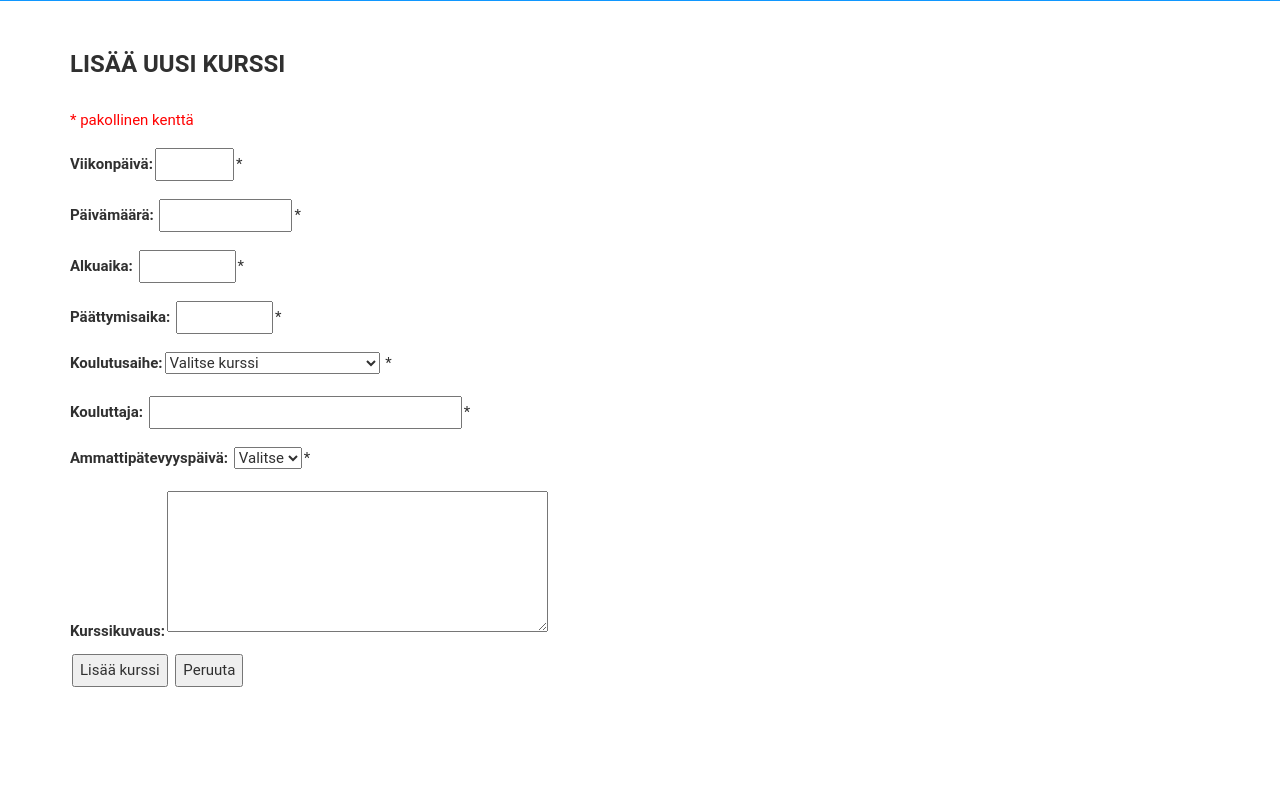
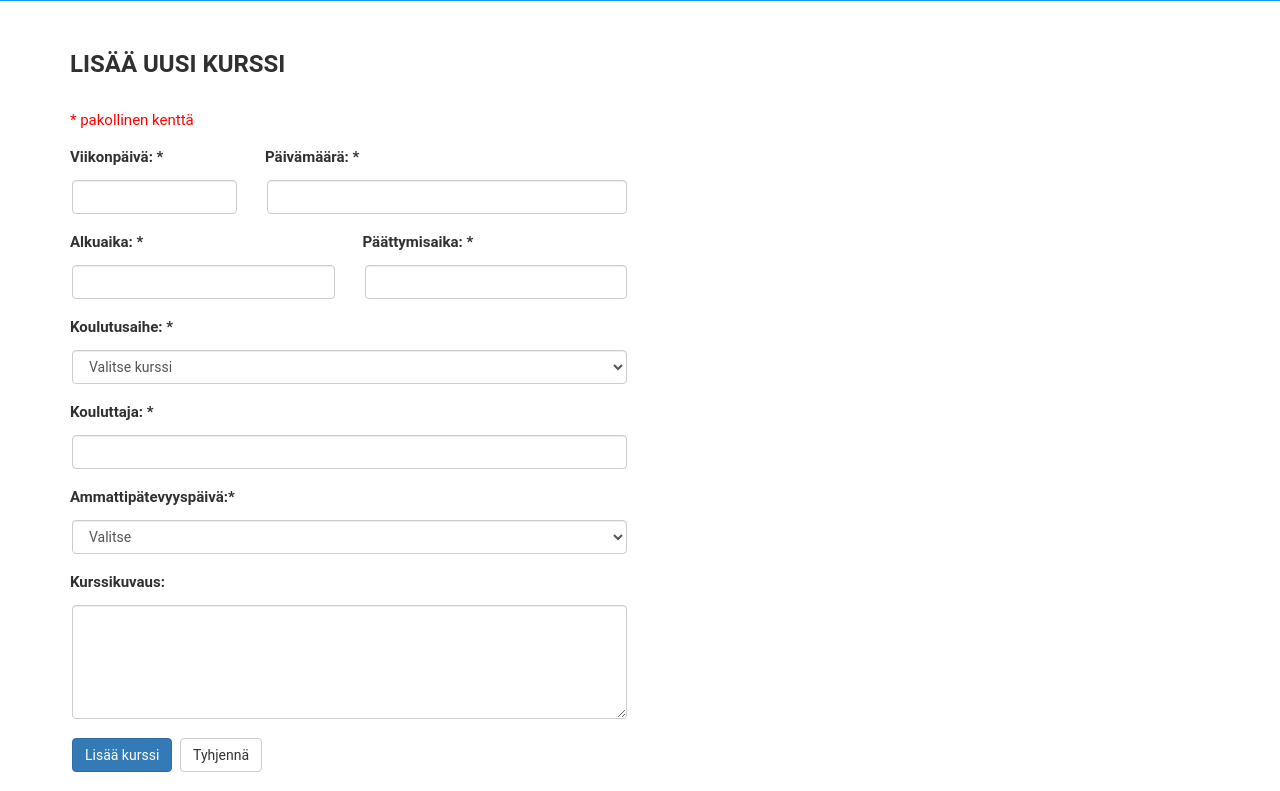
Before and after one commit to mtunkelo/Pateva, a PHP site: page /lisaaKurssi.php in a window 1280 px wide. Shown: the part 351-1142 px from the top of the page. Before the commit the page ends 1038 px from the top, so only its background shows below. Run offline with PHP 8.4, Linux system fonts and the light colour scheme; some libraries are stand-ins or nearby versions.

Commit message:
Fix to inputs
Now using proper Bootstrap inputs

```diff
--- a/etsiNayta.php
+++ b/etsiNayta.php
@@ -35,7 +35,8 @@ if (isset ( $_POST ["back"] )) {
           <b>Ajankohta:</b> <?php echo ($tulos->getWeekday()); ?> <?php echo date("d.m.Y", strtotime($tulos->getDate())); ?> klo <?php echo $tulos->getStart(); ?> - <?php echo $tulos->getEnd(); ?><br>
           <b>Kouluttaja:</b> <?php echo $tulos->getTrainer(); ?><br> <b>Ammattipätevyysmerkintä:</b> <?php echo $capList[$tulos->getCap()]; ?><br>
           <b>Kurssikuvaus:</b> <?php echo $tulos->getDescription(); ?>	<br>
-		  <input type="submit" name="back" value="Takaisin">
+      <button type="submit" name="back" class="btn">Takaisin</button>
+
 		  </form>
 </div>
 	</div>
--- a/lisaaKurssi.php
+++ b/lisaaKurssi.php
@@ -1,5 +1,5 @@
 <?php include("navi.php"); ?>
-<div id="about" class="container">
+<div class="container">
 
   <h2>Lisää uusi kurssi</h2>
   <p>
@@ -61,82 +61,104 @@
 
   ?>
 
+  <div class="row">
+    <div class="col-md-6">
+
 
       <form method="post"	action="<?php echo htmlspecialchars($_SERVER["PHP_SELF"]);?>">
+        <div class="row">
+          <div class="col-md-4">
             <div class="form-group">
-          <p>
-            <label> Viikonpäivä:</label><input type="text" name="weekday" size="4" value="<?php echo $kurssi->getWeekday(); ?>">*
+              <label for="weekday" class="control-label">Viikonpäivä: *</label>
+              <input type="text" class="form-control" name="weekday" value="<?php echo $kurssi->getWeekday(); ?>">
               <!-- Tehdään error näkyväksi vain, jos kentässä virheitä -->
               <?php if($weekdayErr != ""): ?>
                 <span class="error"><?php echo $weekdayErr;?></span><br>
               <?php endif; ?>
-          </p>
-          <p>
-            <label>Päivämäärä:</label> <input type="text" name="date" size="10" value="<?php echo $kurssi->getDate();?>">*
+            </div>
+          </div>
+          <div class="col-md-8">
+            <div class="form-group">
+              <label for="date" class="control-label">Päivämäärä: *</label>
+              <input type="text" class="form-control" name="date" value="<?php echo $kurssi->getDate();?>">
               <!-- Tehdään error näkyväksi vain, jos kentässä virheitä -->
               <?php if($dateErr!= ""): ?>
                 <span class="error"><?php echo $dateErr;?></span><br>
               <?php endif; ?>
-          </p>
-          <p>
-            <label>Alkuaika:</label> <input type="text" name="start" size="6" value="<?php echo $kurssi->getStart();?>">*
-            <!-- Tehdään error näkyväksi vain, jos kentässä virheitä -->
+            </div>
+          </div>
+        </div>
+        <div class="row">
+          <div class="col-md-6">
+            <div class="form-group">
+              <label for="start" class="control-label">Alkuaika: *</label>
+              <input type="text" class="form-control" name="start" value="<?php echo $kurssi->getStart();?>">
               <?php if($startErr!= ""): ?>
                 <span class="error"><?php echo $startErr;?></span><br>
-            <?php endif; ?>					</p>
-            <p>
-              <label>Päättymisaika:</label> <input type="text" name="end" size="6" value="<?php echo $kurssi->getEnd();?>">*
+              <?php endif; ?>
+            </div>
+          </div>
+          <div class="col-md-6">
+            <div class="form-group">
+              <label for="end" class="control-label">Päättymisaika: *</label>
+              <input type="text" class="form-control" name="end" value="<?php echo $kurssi->getEnd();?>">
               <!-- Tehdään error näkyväksi vain, jos kentässä virheitä -->
               <?php if($endErr!= ""): ?>
                 <span class="error"><?php echo $endErr;?></span><br>
               <?php endif; ?>
-            </p>
-            <p>
-              <label>Koulutusaihe: </label><select name="course">
+            </div>
+
+          </div>
+        </div>
+        <div class="form-group">
+          <label for="state_id" class="control-label">Koulutusaihe: *</label>
+          <select class="form-control" name="course">
             <option value="0">Valitse kurssi</option>
             <option value="tyo" <?php if($kurssi->getCourse() == 'tyo') { echo 'selected="selected"'; } ?>>Työturvallisuuskorttikoulutus</option>
             <option value="hata" <?php if($kurssi->getCourse() == 'hata') { echo 'selected="selected"'; } ?>>Hätäensiapukoulutus 8h</option>
             <option value="eak" <?php if($kurssi->getCourse() == 'eak') { echo 'selected="selected"'; } ?>>Ennakoivan ajon koulutus</option>
-              </select> *
+          </select>
           <!-- Tehdään error näkyväksi vain, jos kentässä virheitä -->
           <?php if($courseErr!= ""): ?>
             <span class="error"><?php echo $courseErr;?></span><br>
           <?php endif; ?>
-            </p>
-            <p>
-              <label>Kouluttaja:</label> <input type="text" name="trainer" size="30" value="<?php echo $kurssi->getTrainer();?>">*
+        </div>
+        <div class="form-group">
+          <label for="trainer" class="control-label">Kouluttaja: *</label>
+          <input type="text" class="form-control" name="trainer" value="<?php echo $kurssi->getTrainer();?>">
           <!-- Tehdään error näkyväksi vain, jos kentässä virheitä -->
           <?php if($trainerErr!= ""): ?>
             <span class="error"><?php echo $trainerErr;?></span><br>
           <?php endif; ?>
-            </p>
-            <p>
-
-              <label>Ammattipätevyyspäivä:</label> <select name="cap">
+        </div>
+        <div class="form-group">
+          <label for="cap" class="control-label">Ammattipätevyyspäivä:*</label>
+          <select class="form-control" name="cap">
             <option value="0">Valitse</option>
             <option value="yes" <?php if($kurssi->getCap() == 'yes') { echo 'selected="selected"'; } ?>>Kyllä</option>
             <option value="no" <?php if($kurssi->getCap() == 'no') { echo 'selected="selected"'; } ?>>Ei</option>
-              </select>*
+          </select>
           <!-- Tehdään error näkyväksi vain, jos kentässä virheitä -->
           <?php if($capErr!= ""): ?>
             <span class="error"><?php echo $capErr;?></span><br>
           <?php endif; ?>
-            </p>
-            <p>
-              <label>Kurssikuvaus:</label><textarea name="description" rows="5" cols="40"><?php echo $kurssi->getDescription();?></textarea>
+        </div>
+        <div class="form-group">
+          <label class="control-label " for="description">Kurssikuvaus:</label>
+          <textarea class="form-control" cols="40" name="description" rows="5"><?php echo $kurssi->getDescription();?></textarea>
           <!-- Tehdään error näkyväksi vain, jos kentässä virheitä -->
           <?php if($descriptionErr!= ""): ?>
             <span class="error"><?php echo $descriptionErr;?></span><br>
           <?php endif; ?>
-              <br>
-
-              <input type="submit" name="submit" value="Lisää kurssi">
-              <input type="submit" name="cancel" value="Peruuta">
+        </div>
+        <div class="form-group">
+          <button type="submit" name="submit" class="btn btn-primary">Lisää kurssi</button>
+          <button type="reset" name="cancel" class="btn btn-default">Tyhjennä</button>
         </div>
       </form>
 
+    </div>
+  </div>
 
 
-    </div>
-
   <?php include("footer.php"); ?>
--- a/listaaKurssit.php
+++ b/listaaKurssit.php
@@ -69,8 +69,9 @@
 					echo ("<td>" . $kurssi->getTrainer () . "</td>");
 					echo ("<td><form action='".htmlspecialchars($_SERVER["PHP_SELF"])."' method='post'>
 								<input type='hidden' name='id' id='id' value='" . $kurssi->getId () . "'>
-								<input type='submit' name='nayta' id='nayta' value='Näytä'>
-								<input type='submit' name='poista' value='Poista'>
+								<button type='submit' name='nayta' class='btn'>Näytä kurssi</button>
+								<button type='submit' name='poista' class='btn btn-danger'>Poista kurssi</button>
+
 						</form>" . "</td>");
 					echo ("</tr>");
 					echo ("</tbody>");
--- a/navi.php
+++ b/navi.php
@@ -3,10 +3,12 @@
 <head>
 <meta charset="UTF-8">
 <meta name="viewport" content="width=device-width, initial-scale=1">
+<!-- CSS files -->
 <link rel="stylesheet" href="https://maxcdn.bootstrapcdn.com/bootstrap/3.3.7/css/bootstrap.min.css">
-<link rel="stylesheet" type="text/css" href="style.css">
+<link rel="stylesheet" type="text/css" href="styles/style.css">
+<!-- JavaScript and Jquery files -->
+<script	src="https://maxcdn.bootstrapcdn.com/bootstrap/3.3.7/js/bootstrap.min.js"></script>
 <script	src="https://ajax.googleapis.com/ajax/libs/jquery/3.2.1/jquery.min.js"></script>
-<script	src="https://maxcdn.bootstrapcdn.com/bootstrap/3.3.7/js/bootstrap.min.js"></script>
 <script src="http://code.jquery.com/jquery-2.2.3.min.js" integrity="sha256-a23g1Nt4dtEYOj7bR+vTu7+T8VP13humZFBJNIYoEJo=" crossorigin="anonymous"></script>
 
 		<title>PÄTEVÄ</title>
```
Also changed, not shown: asetukset.php (+5 -4 lines), haeKurssi.php (+6 -5 lines), naytaKurssi.php (+2 -7 lines), styles/style.css (line endings or trailing spaces). Lines whose indentation alone changed are shown as unchanged.
